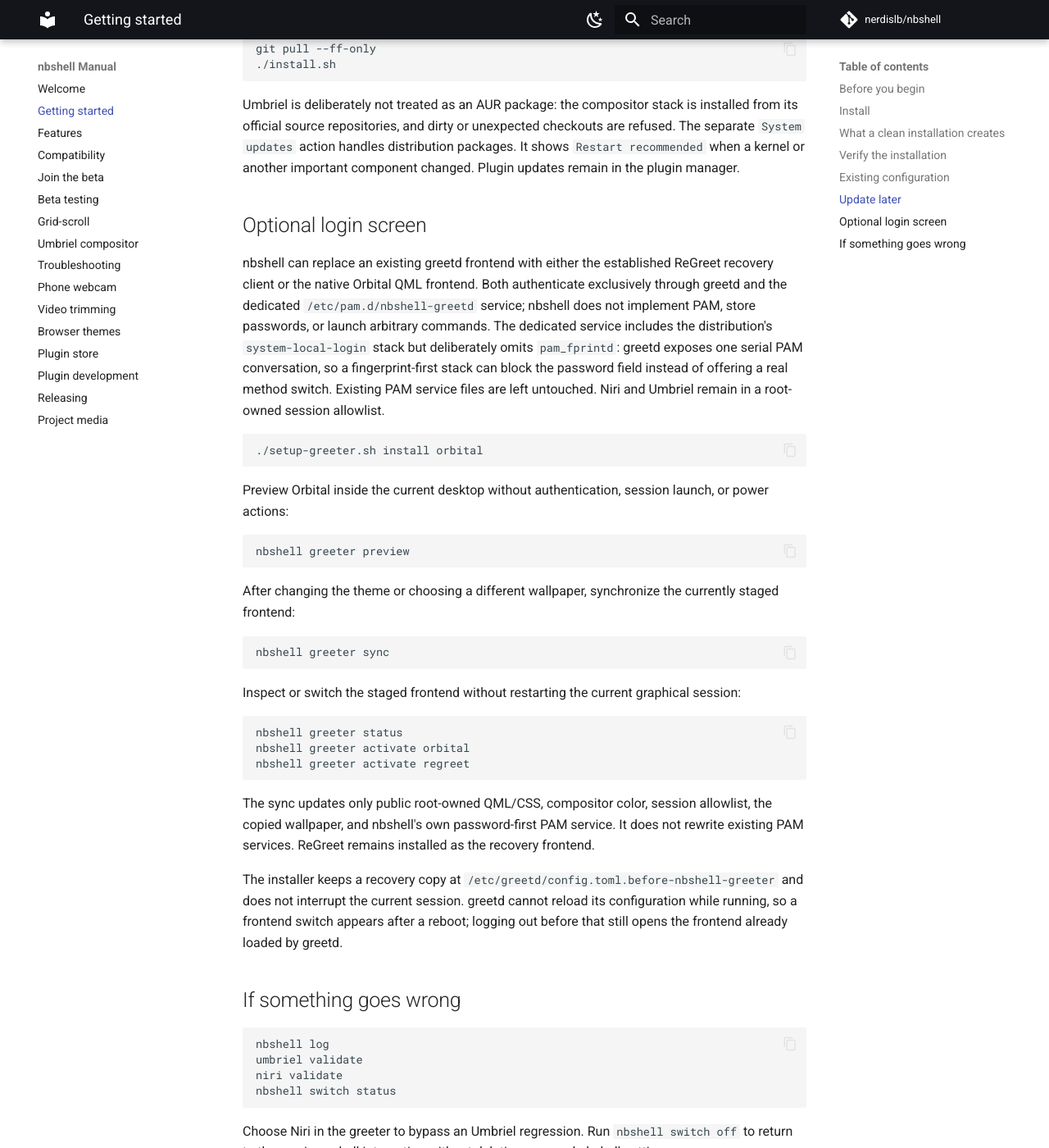
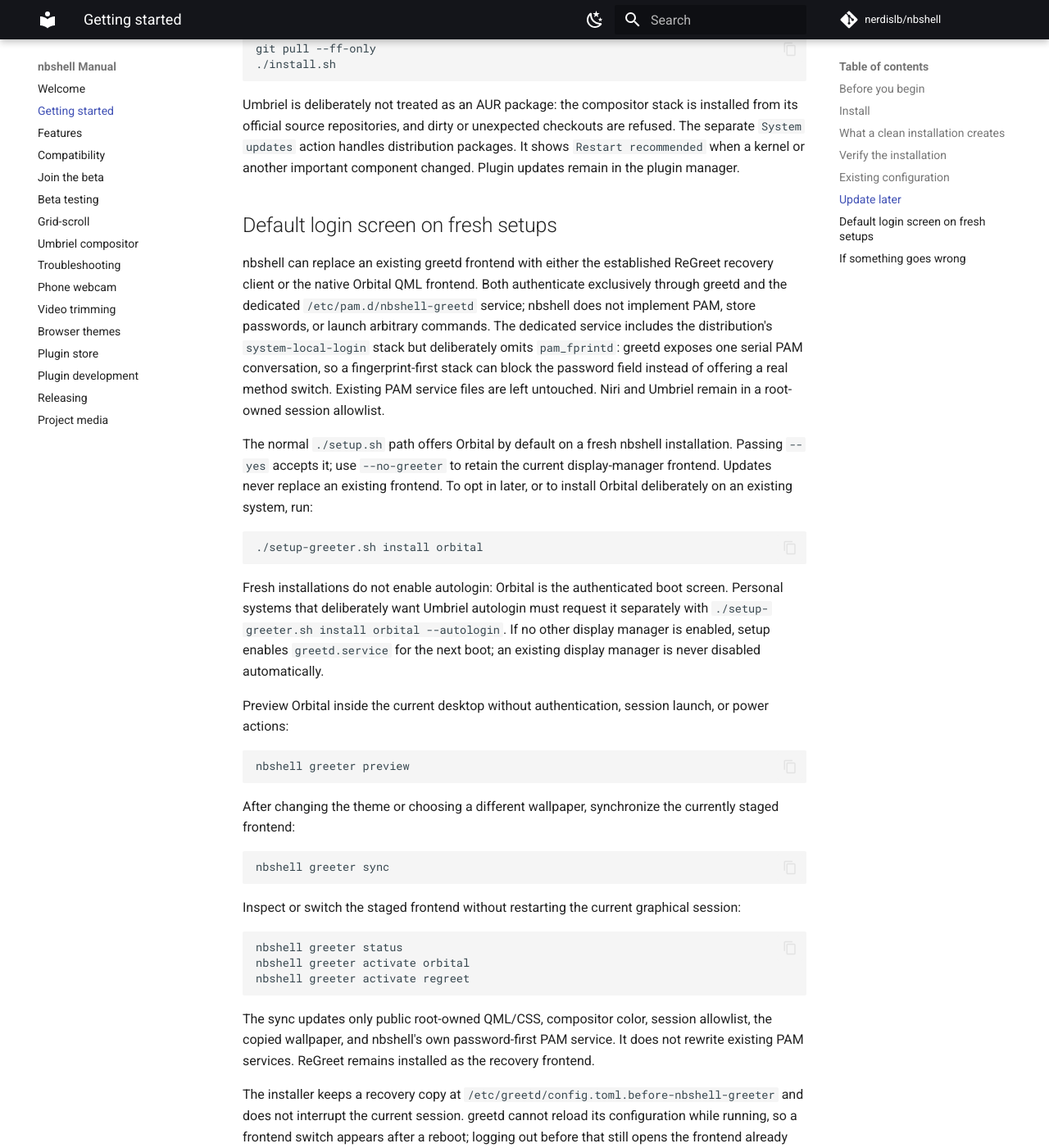
Before and after one commit to nerdislb/nbshell, an MkDocs documentation site: the page built from docs/getting-started.md, in a window 1280 px wide and 1400 px high, scrolled down 2909 px. Shown: the whole window at 82% size. Built offline with MkDocs 1.6.1 and Material for MkDocs 9.7.7, drawn with Linux system fonts in a browser that asks for light colours; comment, search, counter and statistics services are not loaded.

Commit message:
feat: default fresh setups to Orbital greeter

````diff
--- a/docs/getting-started.md
+++ b/docs/getting-started.md
@@ -143,7 +143,7 @@
 `Restart recommended` when a kernel or another important component changed.
 Plugin updates remain in the plugin manager.
 
-## Optional login screen
+## Default login screen on fresh setups
 
 nbshell can replace an existing greetd frontend with either the established
 ReGreet recovery client or the native Orbital QML frontend. Both authenticate
@@ -156,9 +156,20 @@
 files are left untouched. Niri and Umbriel remain in a root-owned session
 allowlist.
 
+The normal `./setup.sh` path offers Orbital by default on a fresh nbshell
+installation. Passing `--yes` accepts it; use `--no-greeter` to retain the
+current display-manager frontend. Updates never replace an existing frontend.
+To opt in later, or to install Orbital deliberately on an existing system, run:
+
 ```bash
 ./setup-greeter.sh install orbital
 ```
+
+Fresh installations do not enable autologin: Orbital is the authenticated boot
+screen. Personal systems that deliberately want Umbriel autologin must request
+it separately with `./setup-greeter.sh install orbital --autologin`. If no
+other display manager is enabled, setup enables `greetd.service` for the next
+boot; an existing display manager is never disabled automatically.
 
 Preview Orbital inside the current desktop without authentication, session
 launch, or power actions:
````
Also changed, not shown: 5 other files.
